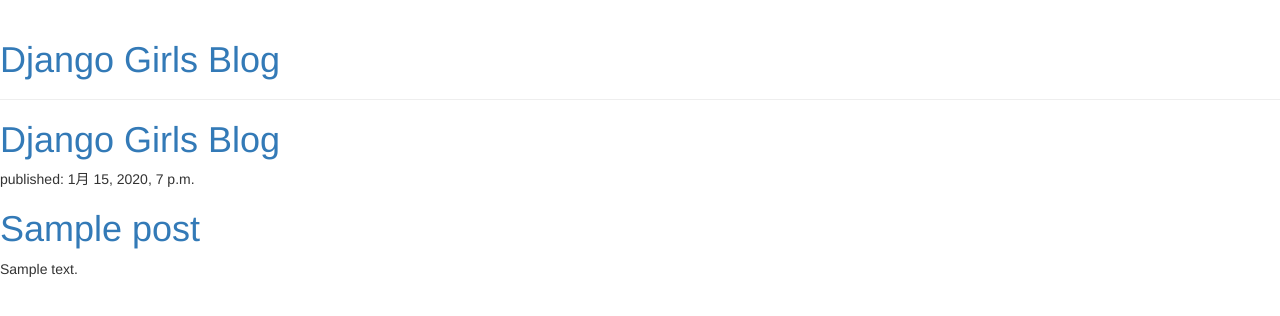
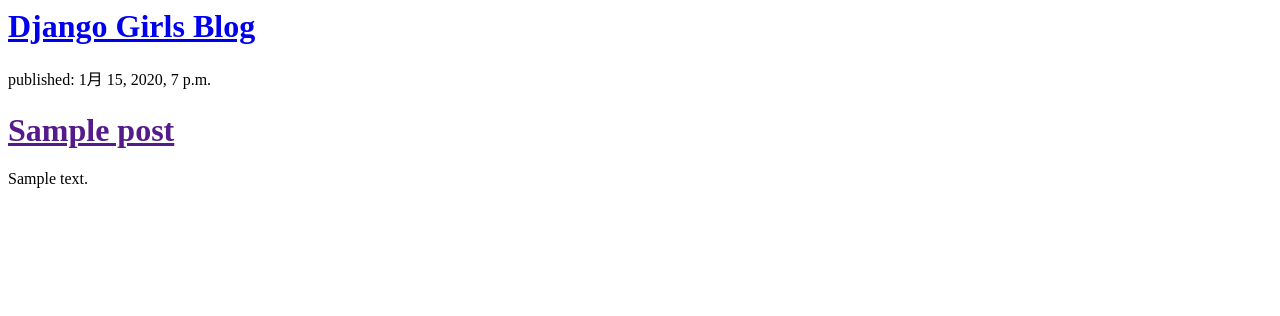
Before and after one commit to 24zawayuta/p12, a Django app: template blog/templates/blog/post_list.html in a window 1280 px wide. Shown: the top 316 px of the page. Run offline with Django 3.2, Linux system fonts and the light colour scheme; the template is opened without the code that fills it: values that come from a table or form of the project are taken from there, others are empty; tables that the repository leaves empty hold one stand-in row (values such as "Sample post"); some libraries are stand-ins or nearby versions.

Commit message:
My Django girls app,p10

```diff
--- a/blog/templates/blog/post_list.html
+++ b/blog/templates/blog/post_list.html
@@ -1,24 +1,13 @@
-{% load static %}
 <html>
-    <head>
-        <div class="page-header">
-			<h1><a href="/">Django Girls Blog</a></h1>
-		</div>
-        <link rel="stylesheet" href="//maxcdn.bootstrapcdn.com/bootstrap/3.2.0/css/bootstrap.min.css">
-        <link rel="stylesheet" href="//maxcdn.bootstrapcdn.com/bootstrap/3.2.0/css/bootstrap-theme.min.css">
-        <link rel="stylesheet" href="{% static 'css/blog.css' %}">
-    </head>
-    <body>
 	<div>
 		<h1><a href="/">Django Girls Blog</a></h1>
 	</div>
 
 	{% for post in posts %}
-			<div class="post">
+		<div>
 			<p>published: {{ post.published_date }}</p>
 			<h1><a href="">{{ post.title }}</a></h1>
 			<p>{{ post.text|linebreaksbr }}</p>
 		</div>
 	{% endfor %}
-    </body>
 </html>
--- a/blog/views.py
+++ b/blog/views.py
@@ -1,5 +1,7 @@
 from django.shortcuts import render
+from django.utils import timezone
+from .models import Post
 
-# Create your views here.
 def post_list(request):
-    return render(request, 'blog/post_list.html', {})
+    posts = Post.objects.filter(published_date__lte=timezone.now()).order_by('published_date')
+    return render(request, 'blog/post_list.html', {'posts': posts})
```
Lines whose indentation alone changed are shown as unchanged.
